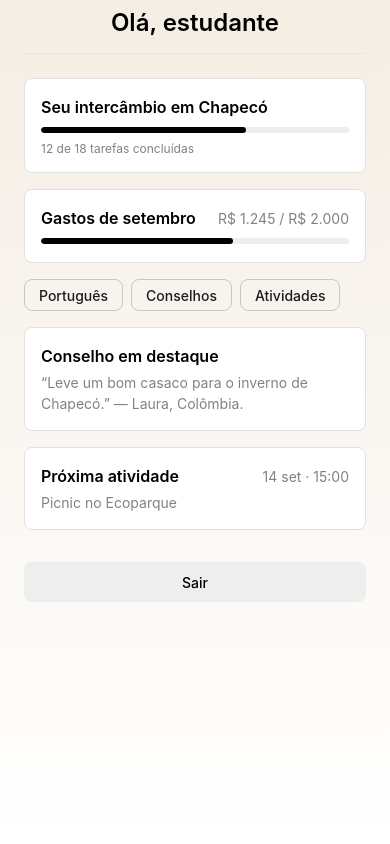
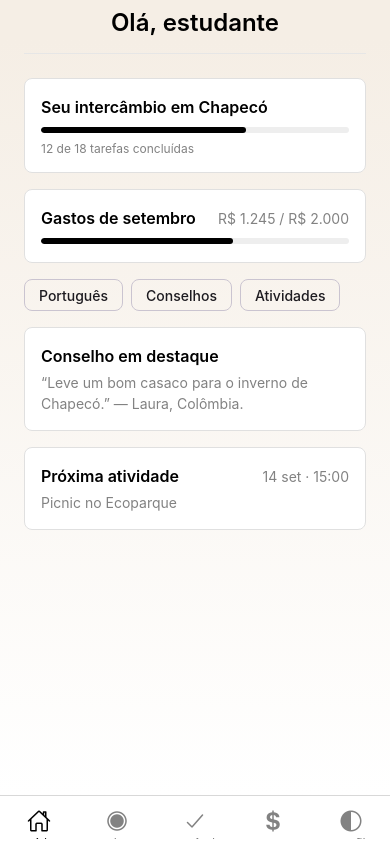
Before and after one commit to Andres0606/PROYECTO-DISPOSITIVOS-MOVEIS, a React Native app: screen /Home in a window 390 px wide. Built offline with nearby package versions, Linux system fonts and the light colour scheme.

Commit message:
Menu navegacion

```diff
--- a/App.js
+++ b/App.js
@@ -5,7 +5,7 @@ import { StatusBar } from 'expo-status-bar';
 import { LoginScreen } from './src/screens/LoginScreen';
 import { RegisterScreen } from './src/screens/RegisterScreen';
 import { RecoverPasswordScreen } from './src/screens/RecoverPasswordScreen';
-import { HomeScreen } from './src/screens/HomeScreen';
+import { MainTabs } from './src/navigation/MainTabs';
 
 const Stack = createNativeStackNavigator();
 
@@ -20,7 +20,8 @@ export default function App() {
         <Stack.Screen name="Login" component={LoginScreen} />
         <Stack.Screen name="Cadastro" component={RegisterScreen} />
         <Stack.Screen name="RecuperarSenha" component={RecoverPasswordScreen} />
-        <Stack.Screen name="Home" component={HomeScreen} />
+        {/* "Home" abre o menu inferior (abas) */}
+        <Stack.Screen name="Home" component={MainTabs} />
       </Stack.Navigator>
     </NavigationContainer>
   );
--- a/src/components/templates/ScreenTemplate.js
+++ b/src/components/templates/ScreenTemplate.js
@@ -1,10 +1,11 @@
 // TEMPLATE — ScreenTemplate (tela interna padrão: fundo em degradê,
-// título centralizado, divisor e conteúdo rolável)
+// título centralizado, divisor e conteúdo rolável).
+// Só a borda superior é protegida: a barra de abas já cuida da inferior.
 import { ScrollView, StyleSheet, Text, View } from 'react-native';
 import { LinearGradient } from 'expo-linear-gradient';
 import { SafeAreaView } from 'react-native-safe-area-context';
 import { Divider } from '../molecules/Divider';
-import { espacamentos, gradientes, tipografia, cores } from '../../theme';
+import { cores, espacamentos, gradientes, tipografia } from '../../theme';
 
 export function ScreenTemplate({ titulo, children }) {
   return (
@@ -13,7 +14,7 @@ export function ScreenTemplate({ titulo, children }) {
       locations={gradientes.fundo.locais}
       style={estilos.tela}
     >
-      <SafeAreaView style={estilos.area}>
+      <SafeAreaView style={estilos.area} edges={['top', 'left', 'right']}>
         <ScrollView
           contentContainerStyle={estilos.conteudo}
           showsVerticalScrollIndicator={false}
--- /dev/null
+++ b/src/navigation/MainTabs.js
@@ -0,0 +1,93 @@
+// NAVIGATION — MainTabs (menu inferior com 5 abas, conforme o Figma)
+import { StyleSheet } from 'react-native';
+import { createBottomTabNavigator } from '@react-navigation/bottom-tabs';
+import { Ionicons } from '@expo/vector-icons';
+import { HomeScreen } from '../screens/HomeScreen';
+import { PlaceholderScreen } from '../screens/PlaceholderScreen';
+import { PerfilScreen } from '../screens/PerfilScreen';
+import { cores, tipografia } from '../theme';
+
+const Tab = createBottomTabNavigator();
+
+// Ícones das abas (trocar aqui, se necessário)
+const ICONES = {
+  Inicio: 'home-outline',
+  Explorar: 'radio-button-on-outline',
+  Intercambio: 'checkmark-outline',
+  Gastos: 'logo-usd',
+  Perfil: 'contrast-outline',
+};
+
+function opcoesAba(rotulo, nomeRota) {
+  return {
+    title: rotulo,
+    tabBarLabel: rotulo,
+    tabBarIcon: ({ color }) => (
+      <Ionicons name={ICONES[nomeRota]} size={24} color={color} />
+    ),
+  };
+}
+
+// A rota "Home" do Stack abre este navegador. Os dados do usuário chegam
+// em route.params.usuario e são repassados às abas que precisam deles.
+export function MainTabs({ route }) {
+  const usuario = route.params?.usuario;
+
+  return (
+    <Tab.Navigator
+      initialRouteName="Inicio"
+      screenOptions={{
+        headerShown: false,
+        tabBarActiveTintColor: cores.texto,
+        tabBarInactiveTintColor: cores.textoSecundario,
+        tabBarLabelStyle: estilos.rotulo,
+        tabBarStyle: estilos.barra,
+      }}
+    >
+      <Tab.Screen
+        name="Inicio"
+        component={HomeScreen}
+        initialParams={{ usuario }}
+        options={opcoesAba('Início', 'Inicio')}
+      />
+      <Tab.Screen
+        name="Explorar"
+        component={PlaceholderScreen}
+        initialParams={{ titulo: 'Explorar Chapecó' }}
+        options={opcoesAba('Explorar', 'Explorar')}
+      />
+      <Tab.Screen
+        name="Intercambio"
+        component={PlaceholderScreen}
+        initialParams={{ titulo: 'Meu Intercâmbio' }}
+        options={opcoesAba('Intercâmbio', 'Intercambio')}
+      />
+      <Tab.Screen
+        name="Gastos"
+        component={PlaceholderScreen}
+        initialParams={{ titulo: 'Meus Gastos' }}
+        options={opcoesAba('Gastos', 'Gastos')}
+      />
+      <Tab.Screen
+        name="Perfil"
+        component={PerfilScreen}
+        initialParams={{ usuario }}
+        options={opcoesAba('Perfil', 'Perfil')}
+      />
+    </Tab.Navigator>
+  );
+}
+
+const estilos = StyleSheet.create({
+  barra: {
+    backgroundColor: cores.superficie,
+    borderTopWidth: StyleSheet.hairlineWidth,
+    borderTopColor: 'rgba(0, 0, 0, 0.1)',
+    elevation: 0,
+    paddingTop: 6,
+  },
+  rotulo: {
+    fontSize: tipografia.legenda,
+    fontWeight: '500',
+  },
+});
--- a/src/screens/HomeScreen.js
+++ b/src/screens/HomeScreen.js
@@ -7,7 +7,7 @@ import { Button } from '../components/atoms/Button';
 import { obterResumoInicio } from '../services/inicio';
 import { cores, espacamentos, tipografia } from '../theme';
 
-export function HomeScreen({ navigation, route }) {
+export function HomeScreen({ route }) {
   const usuario = route.params?.usuario;
   const primeiroNome = usuario?.nome?.split(' ')[0] ?? 'estudante';
 
@@ -51,15 +51,6 @@ export function HomeScreen({ navigation, route }) {
       {/* Os atalhos (Português, Conselhos, Atividades) serão ligados
           quando essas telas existirem: aoAbrirAtalho={...} */}
       {!carregando && !erro && resumo && <ResumoInicio resumo={resumo} />}
-
-      {/* TEMPORÁRIO: o "Sair" passará para a tela Perfil. */}
-      <View style={estilos.sair}>
-        <Button
-          titulo="Sair"
-          variante="secundario"
-          aoPressionar={() => navigation.replace('Login')}
-        />
-      </View>
     </ScreenTemplate>
   );
 }
@@ -71,5 +62,4 @@ const estilos = StyleSheet.create({
     textAlign: 'center',
     color: cores.perigo,
   },
-  sair: { marginTop: espacamentos.xl },
 });
--- /dev/null
+++ b/src/screens/PerfilScreen.js
@@ -0,0 +1,41 @@
+// SCREEN — Perfil (provisória: apenas dados básicos e botão de sair)
+import { StyleSheet, Text, View } from 'react-native';
+import { ScreenTemplate } from '../components/templates/ScreenTemplate';
+import { Button } from '../components/atoms/Button';
+import { cores, espacamentos, tipografia } from '../theme';
+
+export function PerfilScreen({ navigation, route }) {
+  const usuario = route.params?.usuario;
+
+  function sair() {
+    // O Stack raiz é o "pai" do navegador de abas.
+    navigation.getParent()?.replace('Login');
+  }
+
+  return (
+    <ScreenTemplate titulo="Perfil">
+      {!!usuario && (
+        <View style={estilos.dados}>
+          <Text style={estilos.nome}>{usuario.nome}</Text>
+          <Text style={estilos.detalhe}>{usuario.email}</Text>
+        </View>
+      )}
+
+      <Button titulo="Sair" variante="secundario" aoPressionar={sair} />
+    </ScreenTemplate>
+  );
+}
+
+const estilos = StyleSheet.create({
+  dados: { marginBottom: espacamentos.xl, alignItems: 'center' },
+  nome: {
+    fontSize: tipografia.subtitulo,
+    fontWeight: '600',
+    color: cores.texto,
+  },
+  detalhe: {
+    marginTop: espacamentos.xs,
+    fontSize: tipografia.corpo,
+    color: cores.textoSecundario,
+  },
+});
--- /dev/null
+++ b/src/screens/PlaceholderScreen.js
@@ -0,0 +1,20 @@
+// SCREEN — Placeholder (aba ainda não construída; será substituída por cada tela real)
+import { StyleSheet, Text } from 'react-native';
+import { ScreenTemplate } from '../components/templates/ScreenTemplate';
+import { cores, tipografia } from '../theme';
+
+export function PlaceholderScreen({ route }) {
+  return (
+    <ScreenTemplate titulo={route.params?.titulo ?? route.name}>
+      <Text style={estilos.texto}>Em breve.</Text>
+    </ScreenTemplate>
+  );
+}
+
+const estilos = StyleSheet.create({
+  texto: {
+    textAlign: 'center',
+    fontSize: tipografia.corpo,
+    color: cores.textoSecundario,
+  },
+});
```
